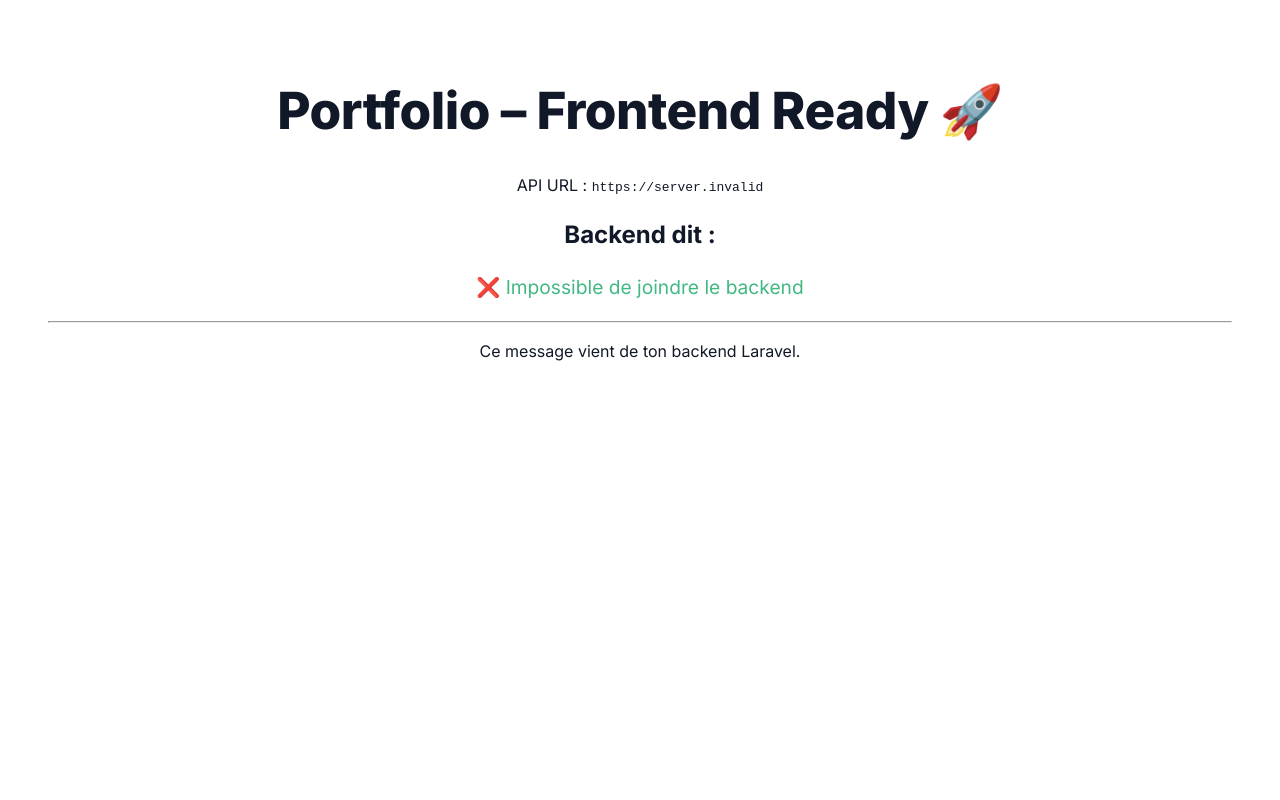
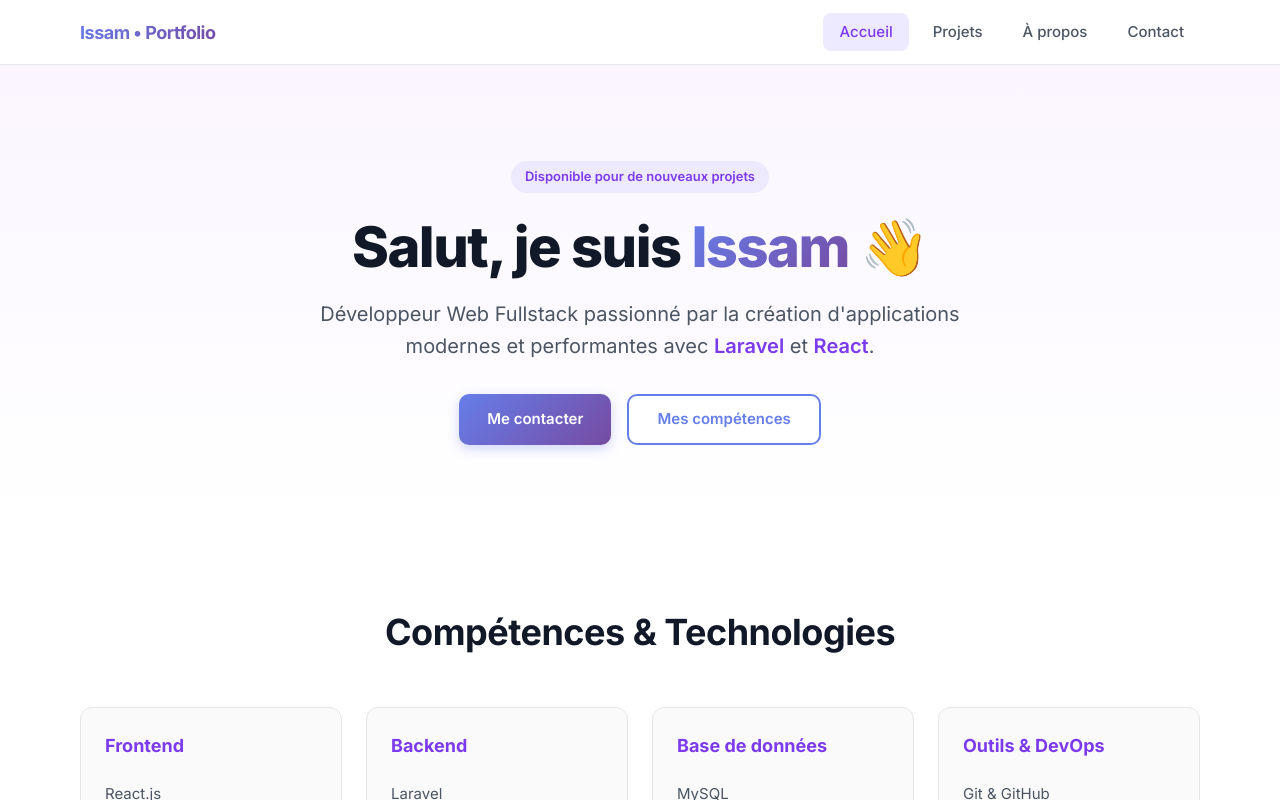
Before and after one commit to Issam59200/portfolio-issam, a React (Vite) app in the folder frontend/: page / in a window 1280 px wide. Shown: the top 800 px of the page. Built offline with nearby package versions, Linux system fonts and the light colour scheme; no server answers.

Commit message:
Ajout du routage avec Navbar et Footer

```diff
--- a/frontend/package.json
+++ b/frontend/package.json
@@ -11,7 +11,8 @@
   },
   "dependencies": {
     "react": "^19.1.1",
-    "react-dom": "^19.1.1"
+    "react-dom": "^19.1.1",
+    "react-router-dom": "^7.0.2"
   },
   "devDependencies": {
     "@eslint/js": "^9.36.0",
--- a/frontend/src/App.jsx
+++ b/frontend/src/App.jsx
@@ -1,28 +1,19 @@
-import { useEffect, useState } from "react";
+import { BrowserRouter, Routes, Route } from "react-router-dom";
+import Navbar from "./components/Navbar.jsx";
+import Footer from "./components/Footer.jsx";
+import Home from "./pages/Home.jsx";
 import "./App.css";
 
-function App() {
-  const [message, setMessage] = useState("Chargement...");
-  const apiUrl = import.meta.env.VITE_API_URL;
-
-  useEffect(() => {
-    // Teste la connexion avec le backend Laravel
-    fetch(`${apiUrl}/ping`)
-      .then((res) => res.json())
-      .then((data) => setMessage(data.message))
-      .catch(() => setMessage("❌ Impossible de joindre le backend"));
-  }, []);
-
+export default function App() {
   return (
-    <div className="App" style={{ textAlign: "center", padding: "3rem" }}>
-      <h1>Portfolio – Frontend Ready 🚀</h1>
-      <p>API URL : <code>{apiUrl}</code></p>
-      <h2>Backend dit :</h2>
-      <p style={{ fontSize: "1.2rem", color: "#42b883" }}>{message}</p>
-      <hr />
-      <p>Ce message vient de ton backend Laravel.</p>
-    </div>
+    <BrowserRouter>
+      <div className="app-shell">
+        <Navbar />
+        <Routes>
+          <Route path="/" element={<Home />} />
+        </Routes>
+        <Footer />
+      </div>
+    </BrowserRouter>
   );
 }
-
-export default App;
--- /dev/null
+++ b/frontend/src/components/Footer.jsx
@@ -0,0 +1,10 @@
+export default function Footer() {
+  const year = new Date().getFullYear();
+  return (
+    <footer className="site-footer">
+      <div className="container">
+        <p>© {year} Issam. Tous droits réservés.</p>
+      </div>
+    </footer>
+  );
+}
--- /dev/null
+++ b/frontend/src/components/Navbar.jsx
@@ -0,0 +1,28 @@
+import { Link, NavLink } from "react-router-dom";
+
+const navLinkClass = ({ isActive }) =>
+  `nav-link${isActive ? " nav-link-active" : ""}`;
+
+export default function Navbar() {
+  return (
+    <header className="site-header">
+      <nav className="nav">
+        <Link to="/" className="brand">Issam • Portfolio</Link>
+        <div className="nav-links">
+          <NavLink to="/" className={navLinkClass} end>
+            Accueil
+          </NavLink>
+          <NavLink to="/projects" className={navLinkClass}>
+            Projets
+          </NavLink>
+          <NavLink to="/about" className={navLinkClass}>
+            À propos
+          </NavLink>
+          <NavLink to="/contact" className={navLinkClass}>
+            Contact
+          </NavLink>
+        </div>
+      </nav>
+    </header>
+  );
+}
```
